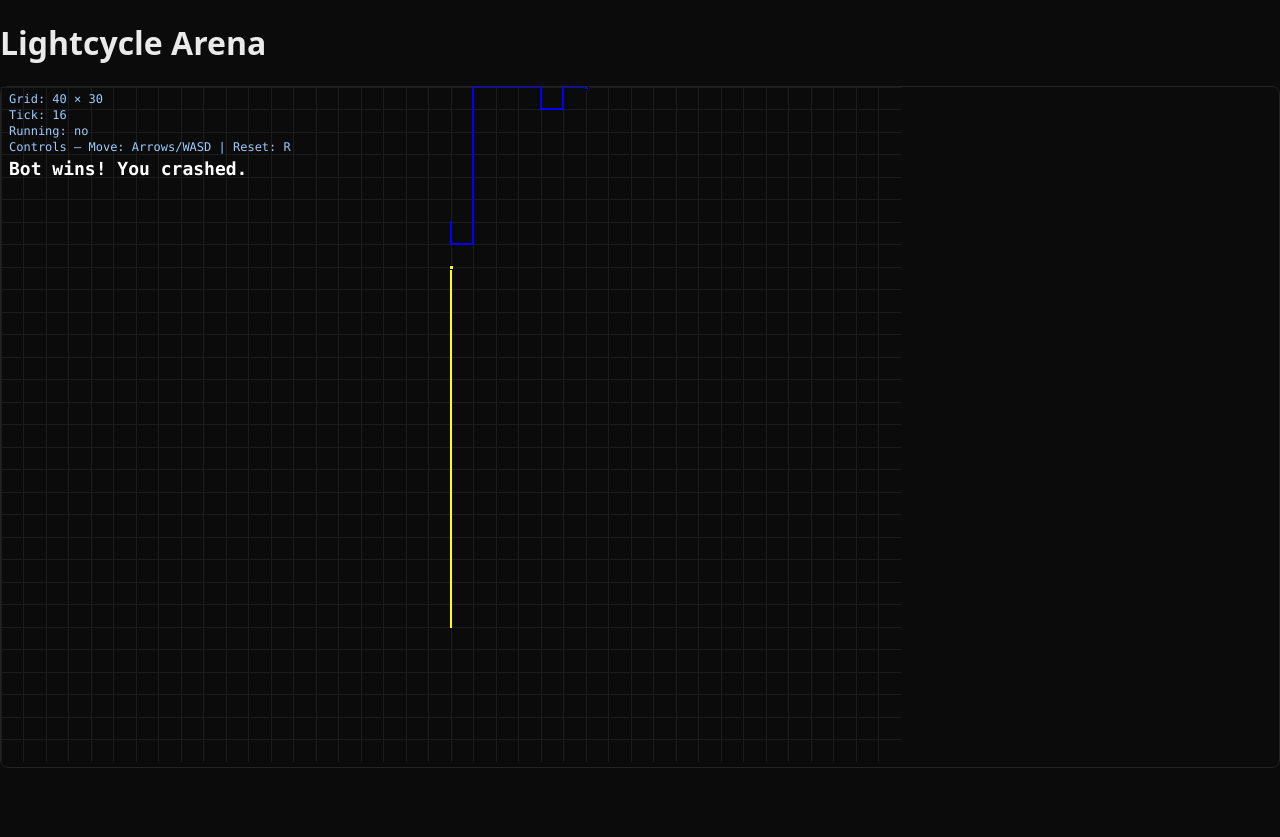
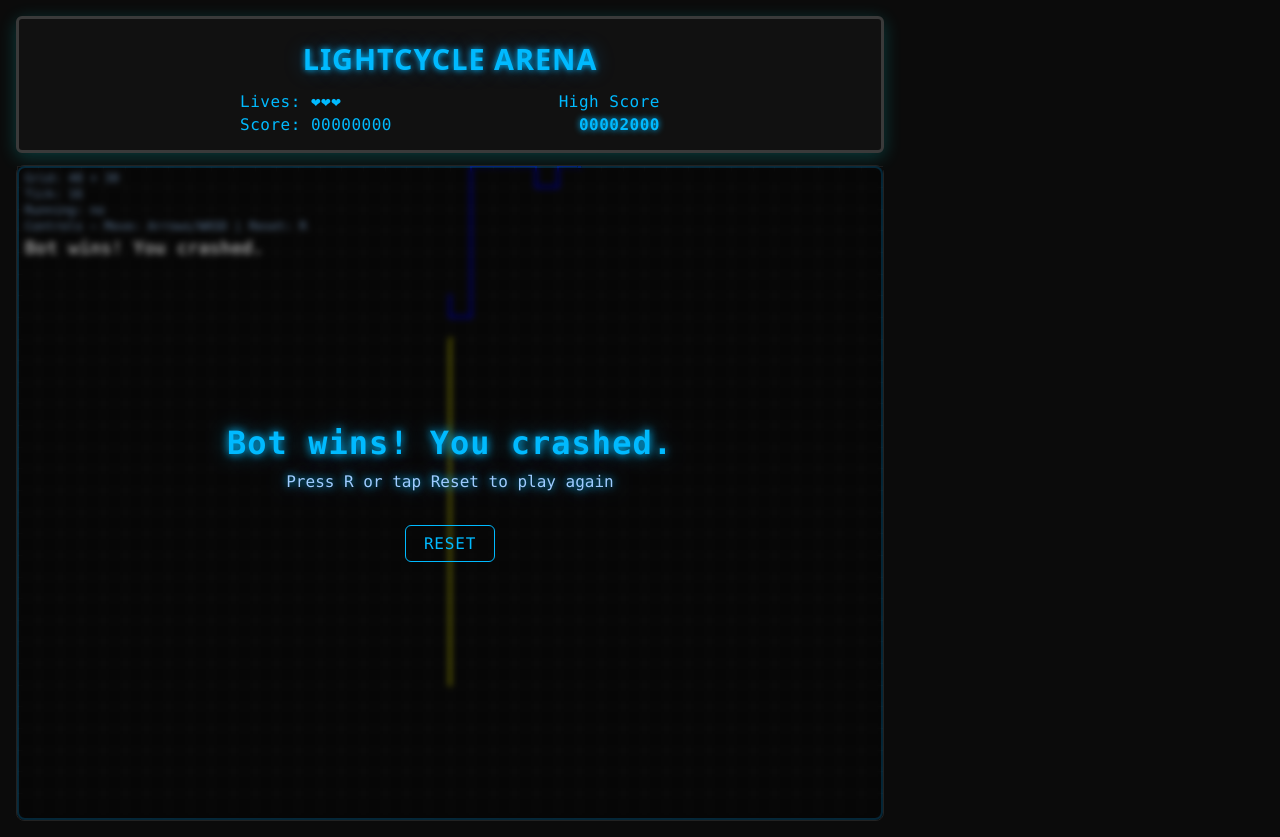
Before and after one commit to MikeAlvarado/lightcycle_arena, a React (Create React App) app in the folder lightcycle_arena/: page / in a window 1280 px wide. Before the commit the page ends 800 px from the top, so only its background shows below. Built offline with nearby package versions, Linux system fonts and the light colour scheme.

Commit message:
added static overlay

```diff
--- a/lightcycle_arena/src/App.tsx
+++ b/lightcycle_arena/src/App.tsx
@@ -1,22 +1,11 @@
+import { GameUI } from "./components/GameUI";
 import { GameCanvas } from "./components/GameCanvas";
 
-/**
- * App
- * ---
- * Root component that renders the Lightcycle Arena canvas.
- */
-function App(): JSX.Element {
+export default function App() {
   return (
-    <main className="app-root">
-      <header className="app-header">
-        <h1 className="app-title">Lightcycle Arena</h1>
-      </header>
-
-      <section className="app-stage">
-        <GameCanvas />
-      </section>
-    </main>
+    <div style={{ display: "flex", flexDirection: "column", alignItems: "center", gap: 12 }}>
+      <GameUI score={0} lives={3} highScore={2000} />
+      <GameCanvas />
+    </div>
   );
 }
-
-export default App;
--- a/lightcycle_arena/src/components/GameCanvas.tsx
+++ b/lightcycle_arena/src/components/GameCanvas.tsx
@@ -1,5 +1,6 @@
 // src/components/GameCanvas.tsx
-import { useEffect, useRef, useCallback, useMemo } from 'react';
+import type { MutableRefObject } from "react";
+import { useEffect, useRef, useCallback, useMemo, useState } from 'react';
 import { GRID_CONFIG, type GridConfig } from '../utils/gridConfig';
 import {
   createEmptyLattice,
@@ -27,6 +28,8 @@ import {
 } from '../ai/simpleAI';
 import { useIsMobile } from '../hooks/useIsMobile';
 import { DPadOverlay } from './DPadOverlay';
+import "../styles/gameCanvasOverlay.css";
+
 
 /**
  * GameCanvas — Two Players (Human + Simple AI) on 2x Lattice
@@ -62,6 +65,8 @@ export function GameCanvas(): JSX.Element {
   // Game state
   const gameIsRunningRef = useRef<boolean>(true);
   const resultMessageRef = useRef<string>('');
+  const [overlayMessage, setOverlayMessage] = useState<string | null>(null);
+
 
   // Spawn positions (memo to keep stable references)
   const initialLogicalVertex: LogicalVertex = useMemo(
@@ -142,6 +147,7 @@ export function GameCanvas(): JSX.Element {
     playerTwoRef.current.ticksSurvived = 0;
 
     // Game state
+    setOverlayMessage(null);
     gameIsRunningRef.current = true;
     resultMessageRef.current = '';
     tickCounterRef.current = 0;
@@ -151,7 +157,7 @@ export function GameCanvas(): JSX.Element {
   }, [initialLogicalVertex, botSpawnLogicalVertex]);
 
   // ---------- logic ----------
-  function moveOnePlayer(playerRef: React.MutableRefObject<Player>): void {
+  function moveOnePlayer(playerRef: MutableRefObject<Player>): void {
     applyPendingDirection(playerRef);
 
     const fromVertex = playerRef.current.headLatticeIndex;
@@ -198,6 +204,7 @@ export function GameCanvas(): JSX.Element {
     if (!playerOneRef.current.isAlive) {
       gameIsRunningRef.current = false;
       resultMessageRef.current = 'Bot wins! You crashed.';
+      setOverlayMessage(resultMessageRef.current);
       return;
     }
 
@@ -226,6 +233,7 @@ export function GameCanvas(): JSX.Element {
     if (!playerTwoRef.current.isAlive) {
       gameIsRunningRef.current = false;
       resultMessageRef.current = 'You win! The bot crashed.';
+      setOverlayMessage(resultMessageRef.current);
       return;
     }
 
@@ -326,7 +334,7 @@ export function GameCanvas(): JSX.Element {
     function keydownHandler(event: KeyboardEvent): void {
       handleKeyDownBase(
         event,
-        playerOneRef as React.MutableRefObject<PlayerForInput>,
+        playerOneRef as MutableRefObject<PlayerForInput>,
         resetRound
       );
     }
@@ -344,10 +352,24 @@ export function GameCanvas(): JSX.Element {
   }
 
   // ---------- render ----------
-  return (
-    <div style={{ width: '100%', border: '1px solid #222', borderRadius: 8 }}>
-      <canvas ref={canvasReference} />
-      {isMobile && <DPadOverlay onInput={handleTouchDirection} onReset={resetRound}/>}
-    </div>
-  );
+return (
+  <div style={{ position: "relative", width: "100%", border: "1px solid #222", borderRadius: 8 }}>
+    <canvas ref={canvasReference} />
+
+      {overlayMessage && (
+        <div className="canvas-overlay">
+          <h2>{overlayMessage}</h2>
+          <p>Press R or tap Reset to play again</p>
+          <button onClick={resetRound}>Reset</button>
+        </div>
+      )}
+
+
+      {/* Mobile D-Pad (half screen, fixed at bottom) */}
+      {isMobile && (
+        <DPadOverlay onInput={handleTouchDirection} onReset={resetRound} />
+      )}
+  </div>
+);
+
 }
--- /dev/null
+++ b/lightcycle_arena/src/components/GameUI.tsx
@@ -0,0 +1,31 @@
+// src/components/GameUI.tsx
+import "../styles/gameUI.css";
+
+interface GameUIProps {
+  score: number;
+  lives: number;
+  highScore: number;
+}
+
+export function GameUI({ score, lives, highScore }: GameUIProps): JSX.Element {
+  const formattedScore = score.toString().padStart(8, "0");
+  const formattedHighScore = highScore.toString().padStart(8, "0");
+  const hearts = "❤".repeat(lives).padEnd(3, "♡");
+
+  return (
+    <div className="game-ui">
+      <h1 className="game-title">Lightcycle Arena</h1>
+
+      <div className="hud-container">
+        <div className="hud-row">
+          <span className="hud-lives">Lives: {hearts}</span>
+          <span className="hud-highscore-label">High Score</span>
+        </div>
+        <div className="hud-row">
+          <span className="hud-score">Score: {formattedScore}</span>
+          <span className="hud-highscore-value">{formattedHighScore}</span>
+        </div>
+      </div>
+    </div>
+  );
+}
--- /dev/null
+++ b/lightcycle_arena/src/styles/gameCanvasOverlay.css
@@ -0,0 +1,61 @@
+/* src/styles/gameCanvasOverlay.css */
+
+.canvas-overlay {
+  position: absolute;
+  top: 0;
+  left: 0;
+  width: 100%;
+  height: 100%;
+  display: flex;
+  flex-direction: column;
+  align-items: center;
+  justify-content: center;
+
+  background: rgba(0, 0, 0, 0.4);
+  backdrop-filter: blur(3px);
+  border: 2px solid rgba(0, 170, 255, 0.2);
+  border-radius: 8px;
+  z-index: 10;
+  pointer-events: none;
+
+  color: #00baff;
+  font-family: ui-monospace, Menlo, Consolas, monospace;
+  text-align: center;
+  text-shadow:
+    0 0 8px #00baff,
+    0 0 20px rgba(0, 200, 255, 0.5);
+}
+
+.canvas-overlay h2 {
+  font-size: 2rem;
+  font-weight: bold;
+  margin: 0;
+  letter-spacing: 1px;
+}
+
+.canvas-overlay p {
+  font-size: 1rem;
+  margin-top: 10px;
+  color: #9ecbff;
+}
+
+.canvas-overlay button {
+  margin-top: 18px;
+  padding: 8px 18px;
+  background: transparent;
+  border: 1px solid #00baff;
+  border-radius: 6px;
+  color: #00baff;
+  font-family: inherit;
+  font-size: 1rem;
+  cursor: pointer;
+  text-transform: uppercase;
+  letter-spacing: 0.8px;
+  pointer-events: auto;
+  transition: all 0.2s ease-in-out;
+}
+
+.canvas-overlay button:hover {
+  background: rgba(0, 170, 255, 0.15);
+  box-shadow: 0 0 12px rgba(0, 200, 255, 0.4);
+}
--- /dev/null
+++ b/lightcycle_arena/src/styles/gameUI.css
@@ -0,0 +1,64 @@
+.game-ui {
+  display: flex;
+  flex-direction: column;
+  align-items: center;
+  justify-content: center;
+  text-align: center;
+
+  width: 100%;
+  max-width: 900px;
+  padding: 16px 12px;
+  background: #111;
+  border: 3px solid #3a3a3a;
+  border-radius: 6px;
+  box-shadow: 0 4px 18px rgba(0, 255, 255, 0.2);
+}
+
+.game-title {
+  font-family: "Orbitron", system-ui, monospace;
+  font-size: 1.8rem;
+  font-weight: 700;
+  color: #00baff;
+  /* neon blue */
+  text-transform: uppercase;
+  letter-spacing: 1px;
+  margin: 4px 0 10px 0;
+  text-shadow: 0 0 6px #00baff, 0 0 20px rgba(0, 150, 255, 0.4);
+}
+
+.hud-container {
+  display: flex;
+  flex-direction: column;
+  gap: 4px;
+  width: 100%;
+  max-width: 420px;
+  margin-top: 4px;
+}
+
+.hud-row {
+  display: flex;
+  justify-content: space-between;
+  align-items: center;
+  font-family: ui-monospace, Menlo, Consolas, monospace;
+  font-size: 1rem;
+  color: #00aaff;
+  letter-spacing: 0.5px;
+}
+
+.hud-lives {
+  color: #00baff;
+}
+
+.hud-score {
+  color: #00baff;
+}
+
+.hud-highscore-label,
+.hud-highscore-value {
+  color: #00baff;
+}
+
+.hud-highscore-value {
+  font-weight: 700;
+  text-shadow: 0 0 6px #00baff;
+}
```
